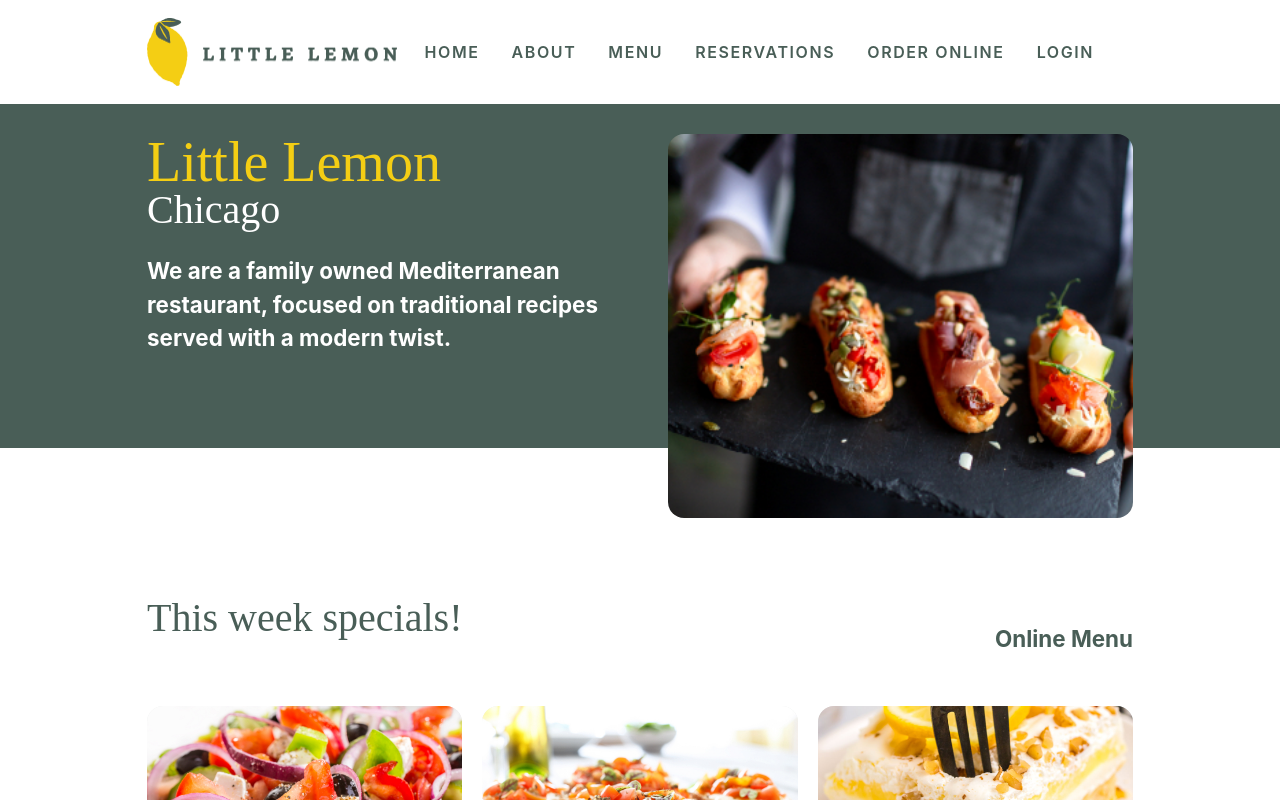
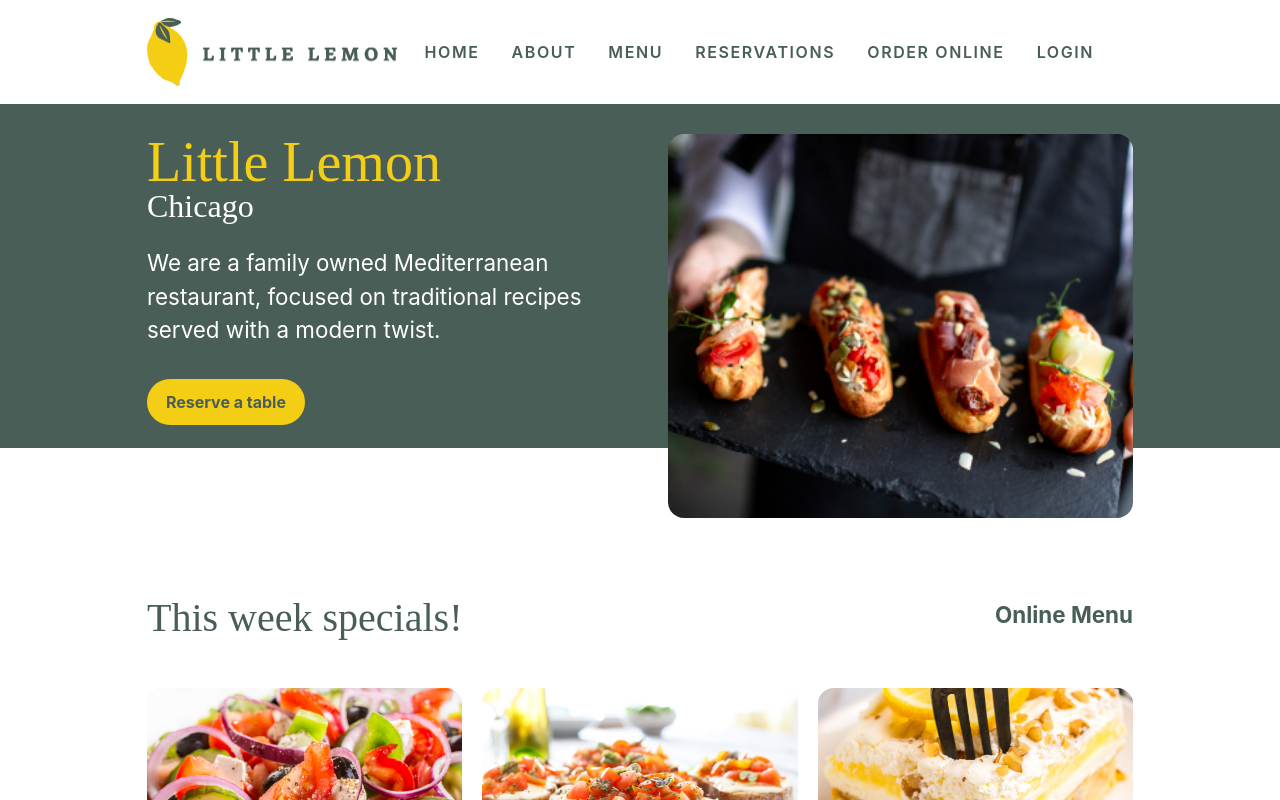
Before and after one commit to MohamadHajHassan/little-lemon-restaurant-frontend, a React (Create React App) app: page / in a window 1280 px wide. Shown: the top 800 px of the page. Built offline with nearby package versions, Linux system fonts and the light colour scheme.

Commit message:
add link to Reserve a Table in Hero component

```diff
--- a/src/components/Hero.jsx
+++ b/src/components/Hero.jsx
@@ -1,6 +1,7 @@
 import React from "react";
 import restaurantFoodImage from "../assets/restaurant-food.jpg";
 import "components/styles/hero.css";
+import { Link } from "react-router-dom";
 
 const Hero = () => {
     return (
@@ -13,6 +14,9 @@ const Hero = () => {
                         We are a family owned Mediterranean restaurant, focused
                         on traditional recipes served with a modern twist.
                     </p>
+                    <Link className="button-primary" to={"/reservations"}>
+                        Reserve a table
+                    </Link>
                 </div>
                 <img
                     className="hero-image"
--- a/src/components/styles/hero.css
+++ b/src/components/styles/hero.css
@@ -17,13 +17,15 @@ h1 {
     color: #f4ce14;
 }
 
-h2 {
+.hero h2 {
     color: #ffffff;
+    font-size: 2rem;
 }
 
-p {
+.hero p {
     margin-top: 1.5rem;
     color: #ffffff;
+    font-weight: 400;
 }
 
 .hero-image {
@@ -35,3 +37,12 @@ p {
     border-radius: 1rem;
     object-fit: cover;
 }
+
+.hero .button-primary {
+    display: inline-block;
+    margin-top: 2rem;
+}
+.hero .button-primary:hover,
+.hero .button-primary:focus {
+    border-color: #f4ce14;
+}
```
